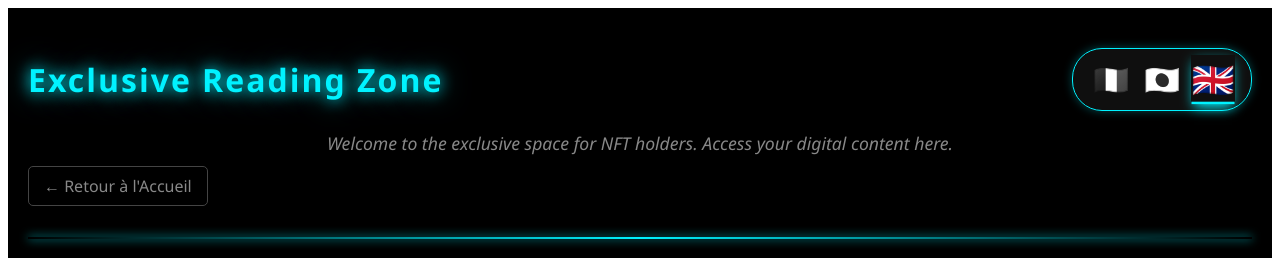
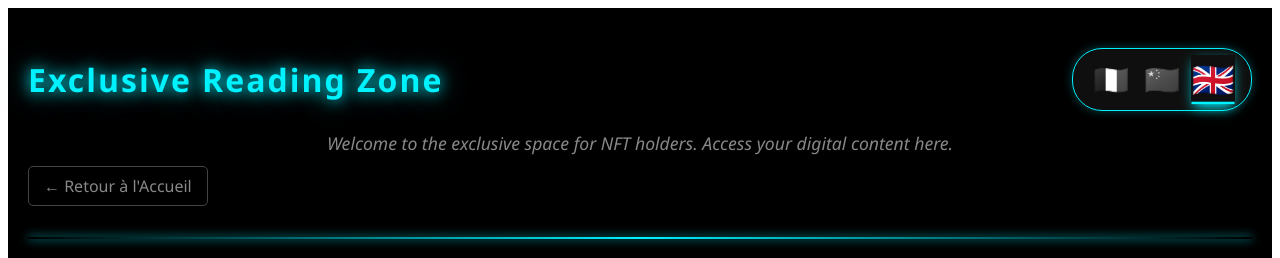
Before and after one commit to samirkema/otakusshopandswap, a Jekyll site: the page built from manga_en.html, in a window 1280 px wide. Shown: the top 258 px of the page. Built offline with Jekyll 4.4.1, drawn with Linux system fonts in a browser that asks for light colours.

Commit message:
Update manga_en.html

```diff
--- a/manga_en.html
+++ b/manga_en.html
@@ -10,7 +10,7 @@ title: Lecture Exclusive (Manga, Webtoon, Livres)
 
             <div class="language-selector">
                 <a href="{{ '/manga.html' | relative_url }}" class="lang-icon " >🇫🇷</a>
-                <a href="{{ '/manga_jp.html' | relative_url }}" class="lang-icon" >🇯🇵</a>
+                <a href="{{ '/manga_jp.html' | relative_url }}" class="lang-icon" >🇨🇳</a>
                 <a href="{{ '/manga_en.html' | relative_url }}" class="lang-icon active" >🇬🇧</a>
             </div>
         </div>
```
